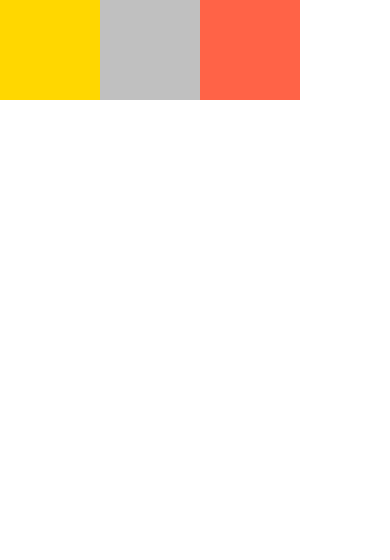
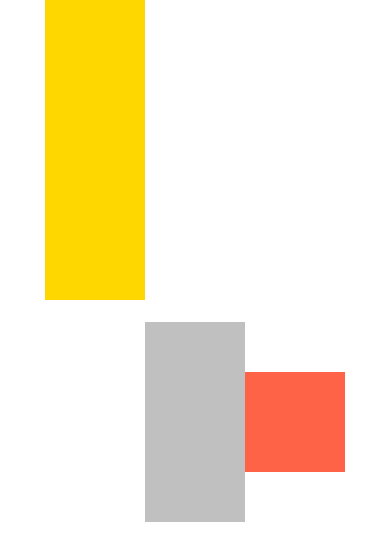
Before and after one commit to ashutosh65000/Done-with-It, a React Native app: screen / in a window 390 px wide. Shown: the top 560 px of the page. Built offline with nearby package versions, Linux system fonts and the light colour scheme.

Commit message:
align items, justify content and align self

```diff
--- a/App.js
+++ b/App.js
@@ -7,25 +7,29 @@ export default function App() {
     <View
       style={{
         backgroundColor: "#fff",
-        flexDirection: "row"
+        flex: 1,
+        flexDirection: "row", //horizontal
+        justifyContent: "center", //main
+        alignItems: "center" //secondary
       }}>
       <View
         style={{
           backgroundColor: "gold",
-          width:100,
-          height:100
+          width: 100,
+          height: 300,
+          alignSelf: "flex-start"
         }} />
       <View
         style={{
           backgroundColor: "silver",
-          width:100,
-          height:100
+          width: 100,
+          height: 200
         }} />
       <View
         style={{
           backgroundColor: "tomato",
-          width:100,
-          height:100
+          width: 100,
+          height: 100
         }} />
     </View>
   )
```
